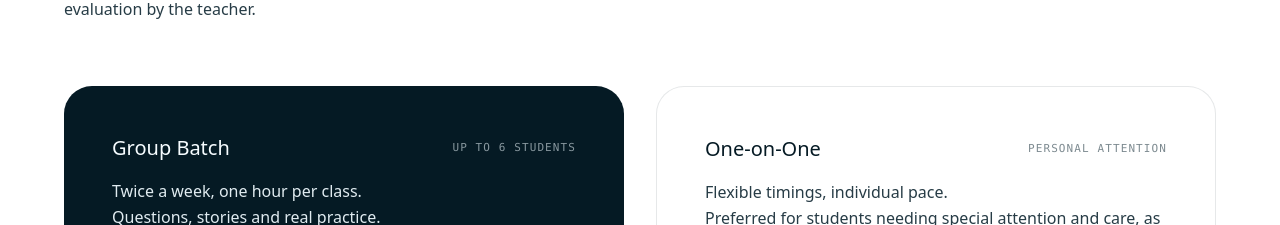
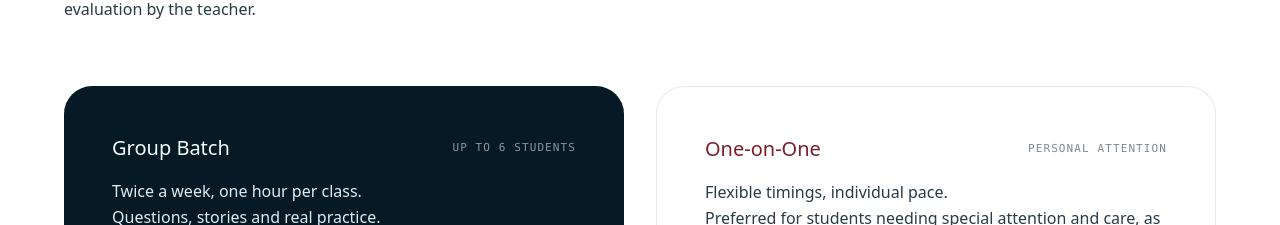
Before and after one commit to sakthiaadhavan9411-creator/Rk-Tuition, a React (Vite) app: page / in a window 1280 px wide. Shown: the part 2940-3165 px from the top of the page. Built offline with nearby package versions, Linux system fonts and the light colour scheme; a web font is replaced by a local one.

Commit message:
Use maroon for one-on-one title

```diff
--- a/src/components/PricingSection.tsx
+++ b/src/components/PricingSection.tsx
@@ -61,7 +61,7 @@ export function PricingSection() {
           <div className="flex h-full flex-col justify-between rounded-[28px] border border-[#0D212C]/10 bg-white p-10 md:p-12">
             <div>
               <div className="flex items-center justify-between">
-                <h3 className="text-xl font-medium text-[#051A24]">One-on-One</h3>
+                <h3 className="text-xl font-medium text-maroon">One-on-One</h3>
                 <span className="font-mono text-[11px] uppercase tracking-widest text-[#273C46]/60">
                   Personal attention
                 </span>
```
